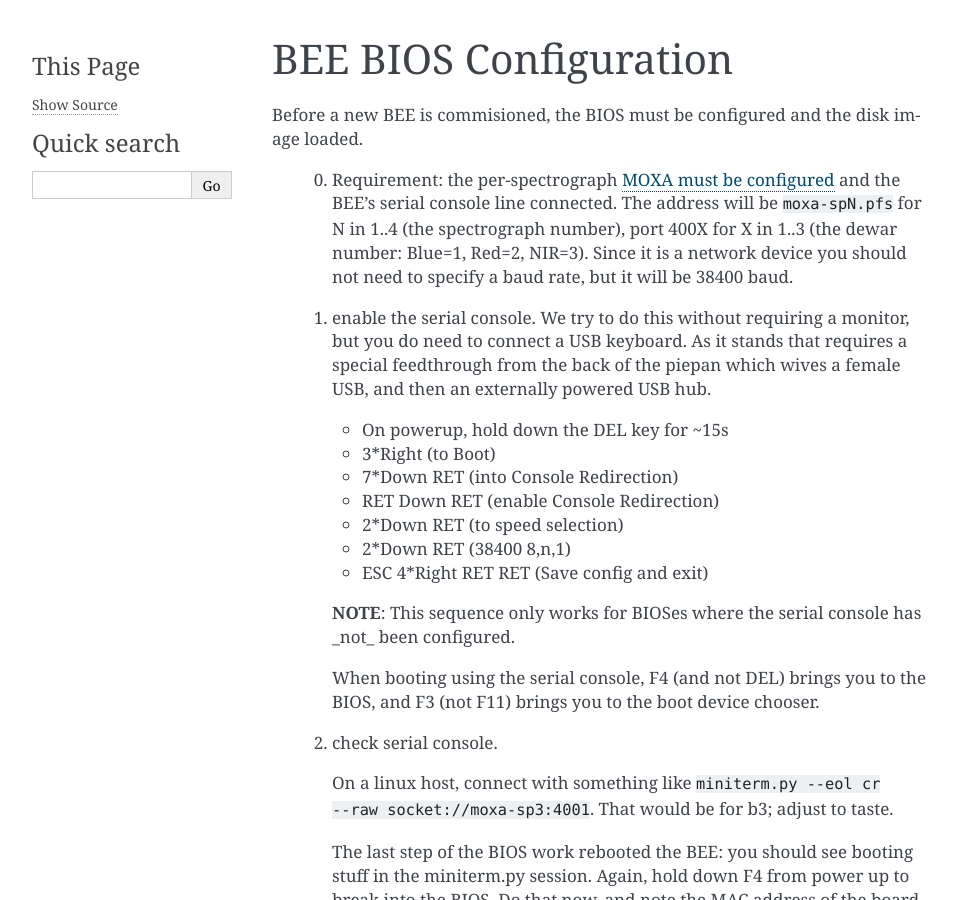
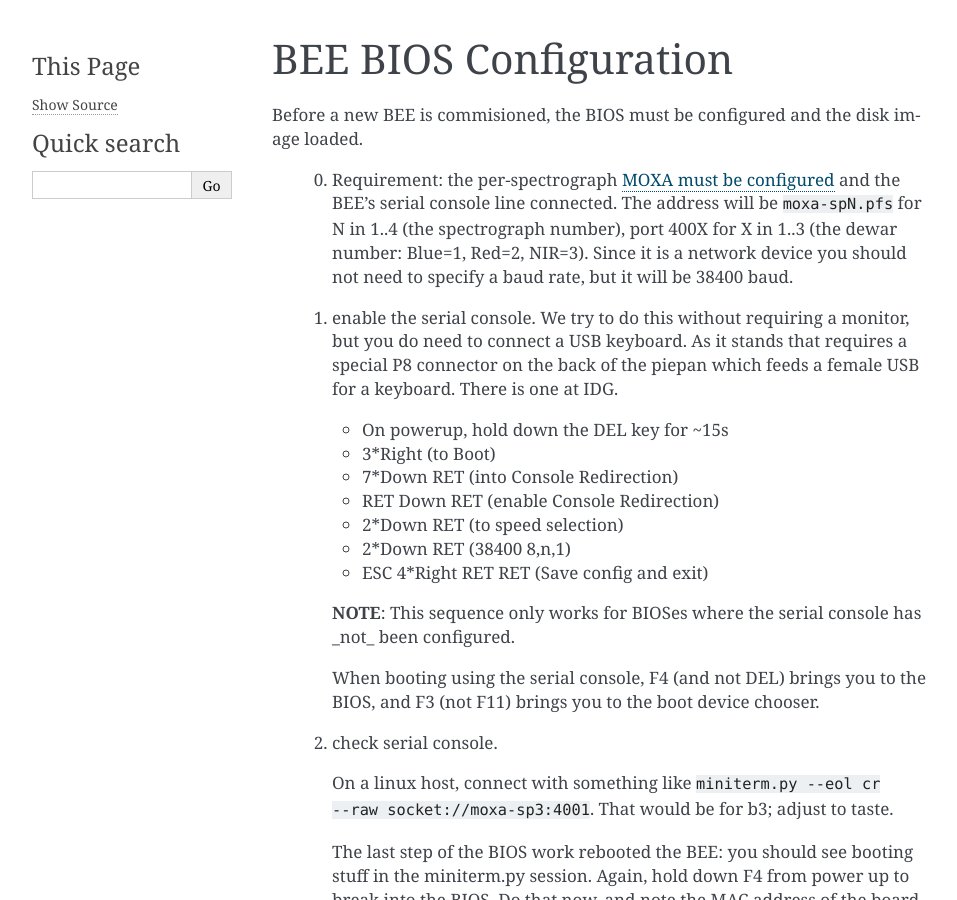
Before and after one commit to Subaru-PFS/ics_xcuActor, a Sphinx documentation site: the page built from docs/source/BEE.rst, in a window 1280 px wide and 900 px high. Shown: the whole window, without its empty margins (148-1105 px from the left). Built offline with Sphinx 7.4.7, drawn with Linux system fonts in a browser that asks for light colours; some of the changed text lies outside the part shown.

Commit message:
doc additions

```diff
--- a/docs/source/BEE.rst
+++ b/docs/source/BEE.rst
@@ -13,8 +13,9 @@ disk image loaded.
 
  1. enable the serial console. We try to do this without requiring a
     monitor, but you do need to connect a USB keyboard. As it stands
-    that requires a special feedthrough from the back of the piepan
-    which wives a female USB, and then an externally powered USB hub.
+    that requires a special P8 connector on the back of the piepan
+    which feeds a female USB for a keyboard. There is one at
+    IDG.
 
     - On powerup, hold down the DEL key for ~15s
     - 3*Right (to Boot)
```
Also changed, not shown: other parts of docs/source/BEE.rst (+3 -0 lines).
